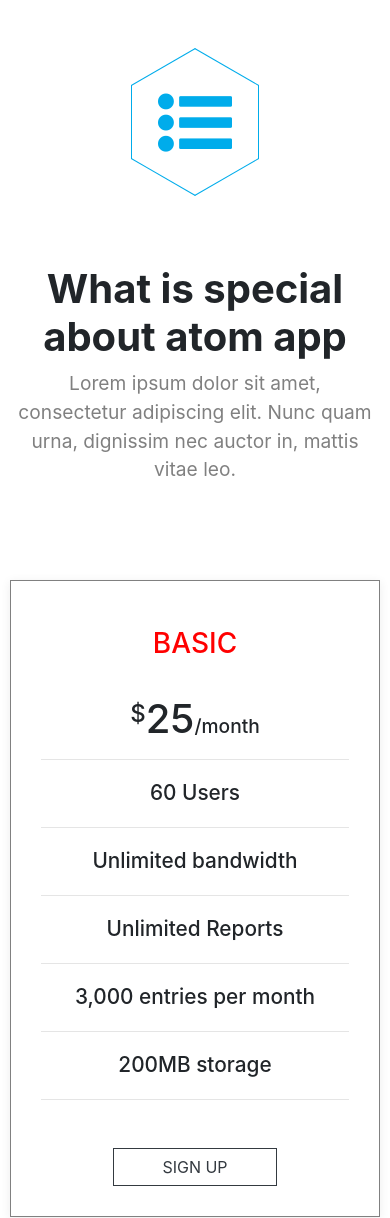
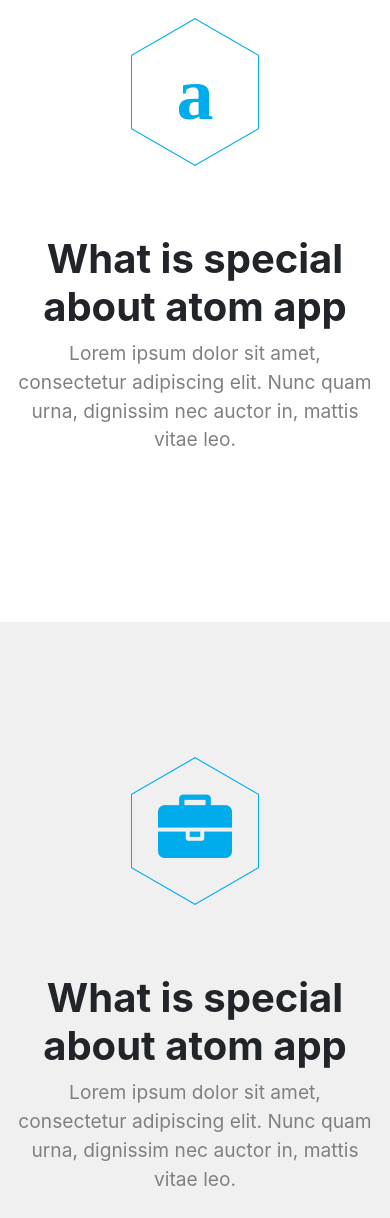
Before and after one commit to supercoder123/bootstrap4-product-theme, a website: page index.html in a window 390 px wide. Shown: the part 1611-2829 px from the top of the page. Drawn offline with Linux system fonts and the light colour scheme.

Commit message:
fixed responsiveness of black strip

```diff
--- a/index.html
+++ b/index.html
@@ -135,6 +135,52 @@
     </section>
     <!-- brand section end -->
 
+    <!-- atom features section -->
+    <section class="atom-features section-padding">
+        <div class="container">
+            <!-- header for features section -->
+            <header class="text-center mb-5">
+                <!-- hexagon logo : uses hexagons.css library-- hb-md-margin,hb,inv..etc are classes from hexagon.css -->
+                <a href="#" class="hb-md-margin">
+                    <!-- using skype color as it is closest to given psd -->
+                    <span class="hb inv hb-md hb-skype-inv">
+                        <i class="fa font-weight-bold">a</i>
+                    </span>
+                </a>
+                <!-- title for the section -->
+                <h1 class="mt-5 font-weight-bold">What is special about atom app</h1>
+                <p>Lorem ipsum dolor sit amet, consectetur adipiscing elit. Nunc quam urna, dignissim nec auctor in, mattis
+                    vitae leo.</p>
+            </header>
+
+
+
+        </div>
+    </section>
+    <!-- atom features section end -->
+
+    <!-- portfolio grid section -->
+    <section class="portfolio-grid section-padding">
+        <div class="container">
+            <!-- header for portfolio section -->
+            <header class="text-center mb-5">
+                <!-- hexagon logo : uses hexagons.css library-- hb-md-margin,hb,inv..etc are classes from hexagon.css -->
+                <a href="#" class="hb-md-margin">
+                    <!-- using skype color as it is closest to given psd -->
+                    <span class="hb inv hb-md hb-skype-inv">
+                        <i class="fa fa-briefcase"></i>
+                    </span>
+                </a>
+                <!-- title for the section -->
+                <h1 class="mt-5 font-weight-bold">What is special about atom app</h1>
+                <p>Lorem ipsum dolor sit amet, consectetur adipiscing elit. Nunc quam urna, dignissim nec auctor in, mattis
+                    vitae leo.</p>
+            </header>
+        </div>
+    </section>
+    <!-- portfolio grid section end -->
+
+
 
     <!-- pricing table section -->
     <section id="pricing" class="pricing-table section-padding">
@@ -271,7 +317,7 @@
     <!-- cards with people testimonial  -->
     <section id="testimonial" class="people section-padding">
         <div class="container">
-            <!-- header for pricing table section -->
+            <!-- header for testimonial section -->
             <header class="text-center pb-5">
                 <!-- hexagon logo : uses hexagons.css library-- hb-md-margin,hb,inv..etc are classes from hexagon.css (need to use a tag) -->
                 <a href="#" class="hb-md-margin">
@@ -370,11 +416,11 @@
         <div class="container-fluid">
             <div class="row text-white d-flex py-3">
                 <!-- text  -->
-                <div class="col-lg-7 col-md-6">
+                <div class="col-xl-8 col-lg-7 col-md-6">
                     <p class="my-5">Say goodbye to Net60. Try App for free</p>
                 </div>
                 <!-- button -->
-                <div class="col-lg-5 col-md-6">
+                <div class=" col-xl-4 col-lg-5 col-md-6">
                     <a href="" class="btn btn-primary btn-free p-3 px-5 mt-5 font-weight-normal">CREATE A FREE ACCOUNT</a>
                 </div>
             </div>
@@ -385,7 +431,7 @@
     <!-- feedback section -->
     <section id="contact" class="feedback section-padding pb-5">
         <div class="container">
-            <!-- header for pricing table section -->
+            <!-- header for feedback section -->
             <header class="text-center pb-5">
                 <!-- hexagon logo : uses hexagons.css library-- hb-md-margin,hb,inv..etc are classes from hexagon.css (need to use a tag) -->
                 <a href="#" class="hb-md-margin">
--- a/src/scss/style.scss
+++ b/src/scss/style.scss
@@ -1,6 +1,6 @@
 /**variables */
 $base: #33afe5;
-$section-padding: 150px;
+$section-padding: 120px;
 $base-light: #00ccff;
 $header-para-font-size: 1.2rem;
 $map-strip-color: #2ea8fa;
@@ -108,6 +108,40 @@ nav button {
   img {
     filter: grayscale(200%);
   }
+}
+
+@media screen and (max-width: 576px) {
+  .brands-section {
+    background-color: #f0f0f0;
+    img {
+      filter: grayscale(200%);
+    }
+  }
+}
+
+/**atom features section ========================================================== */
+
+.atom-features {
+  background-color: white;
+}
+
+.atom-features header p {
+  font-size: $header-para-font-size;
+  max-width: 700px;
+  margin: auto;
+  color: grey;
+}
+
+/**portfolio grid section ===================================================== */
+.portfolio-grid {
+  background-color: #f0f0f0;
+}
+
+.portfolio-grid header p {
+  font-size: $header-para-font-size;
+  max-width: 700px;
+  margin: auto;
+  color: grey;
 }
 
 /**pricing table section =======================================================*/
@@ -271,7 +305,7 @@ sup {
   }
 }
 
-/**feedback section ===============================================================*/
+/**feedback contact section ===============================================================*/
 
 .feedback {
   background-color: white;
```
Also changed, not shown: src/css/style.css.
